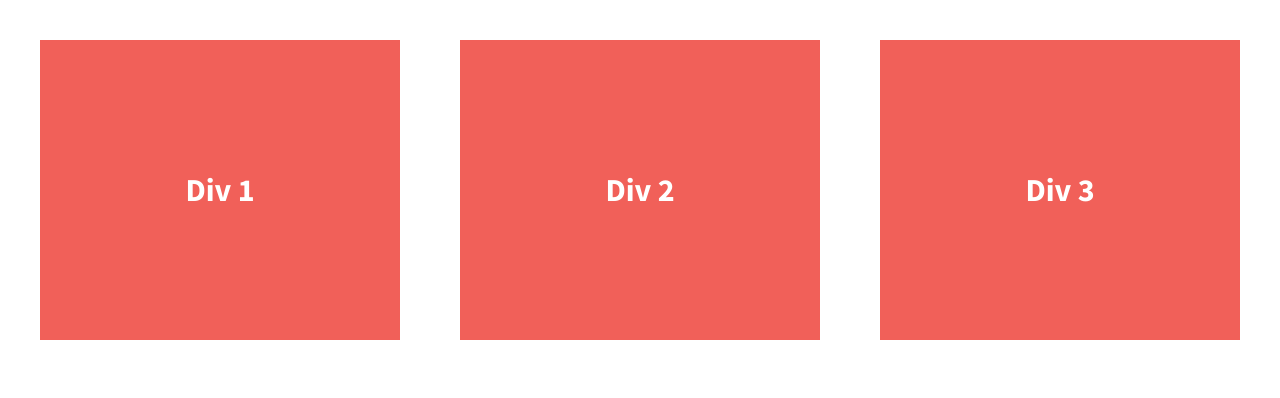
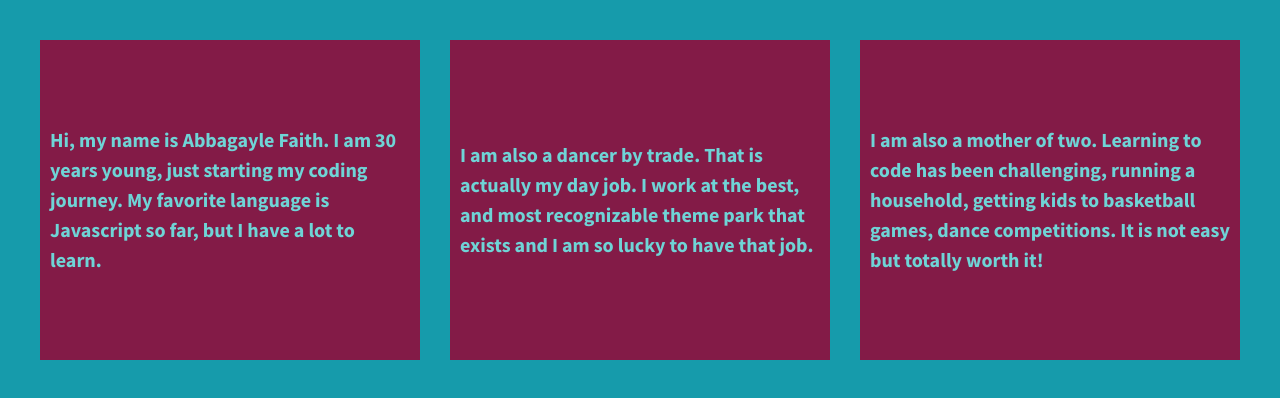
Before and after one commit to A-Faith/206-flexbox-grids, a plain HTML site: page index.html in a window 1280 px wide. Drawn offline with nearby package versions, Linux system fonts and the light colour scheme.

Commit message:
second commit

```diff
--- a/css/main.css
+++ b/css/main.css
@@ -97,7 +97,7 @@ textarea {
 
 
 html {
-  background-color: #fff;
+  background-color: #169BAB;
   height: 100%;
 }
 
@@ -112,18 +112,21 @@ body {
   display: flex;
   justify-content: space-between;
   font-weight: 700;
+
 }
 
 .div-1, .div-2, .div-3 {
   display: flex;
   justify-content: center;
-  color: #fff;
+  color: #6FD4D6;
   line-height: 1.5em;
-  font-size: 1.6em;
-  background-color: #f16059;
+  font-size: 1em;
+  background-color: #831B47;
   height: 300px;
   width: 30%;
   align-items: center;
+  padding: .5em;
+
 }
 
 
--- a/index.html
+++ b/index.html
@@ -23,13 +23,13 @@
 
         <section class="wrapper">
             <div class="div-1">
-                Div 1
+                Hi, my name is Abbagayle Faith. I am 30 years young, just starting my coding journey. My favorite language is Javascript so far, but I have a lot to learn.
             </div>
             <div class="div-2">
-                Div 2
+                I am also a dancer by trade. That is actually my day job. I work at the best, and most recognizable theme park that exists and I am so lucky to have that job.
             </div>
             <div class="div-3">
-                Div 3
+                I am also a mother of two. Learning to code has been challenging, running a household, getting kids to basketball games, dance competitions. It is not easy but totally worth it!
             </div>
         </section>
 
```
